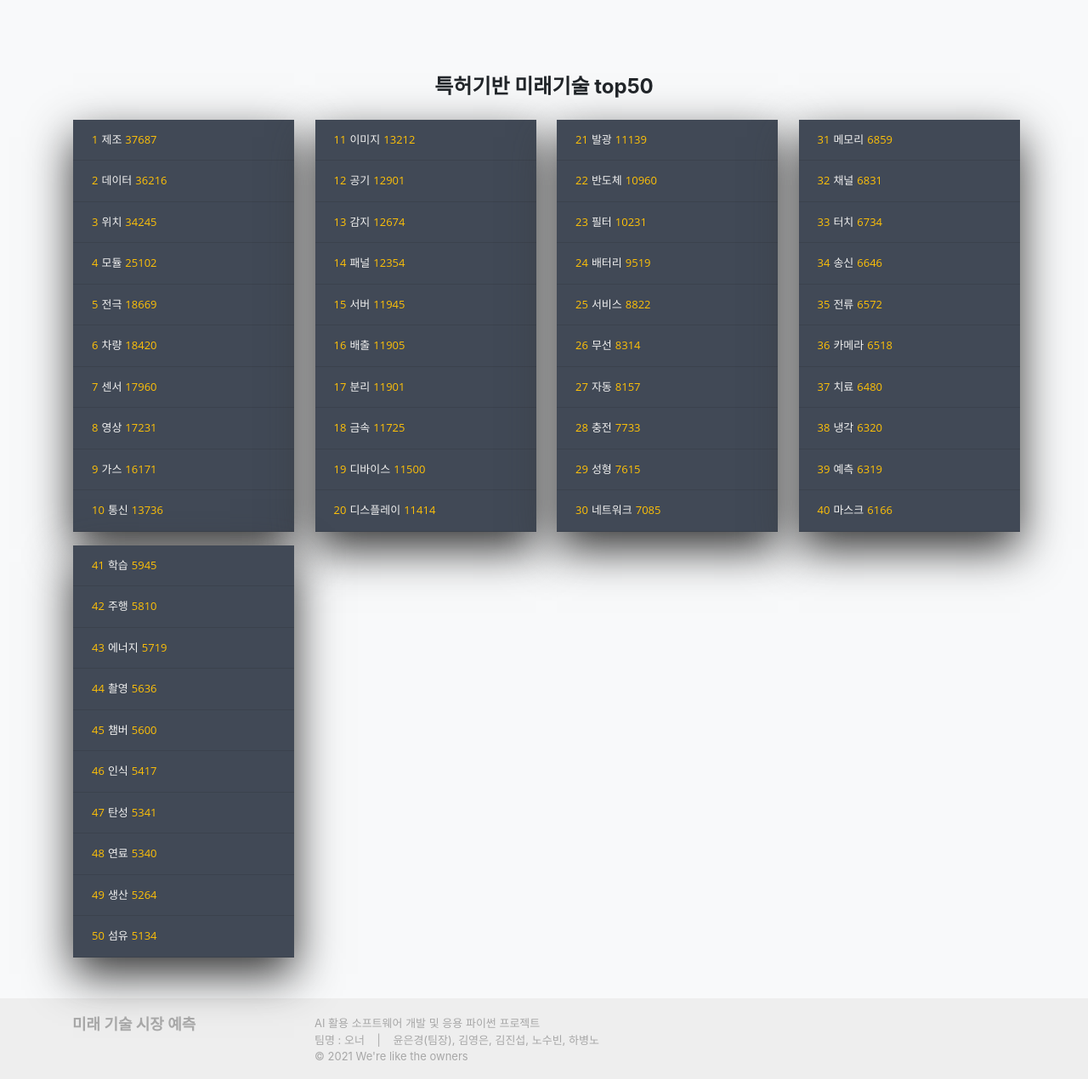
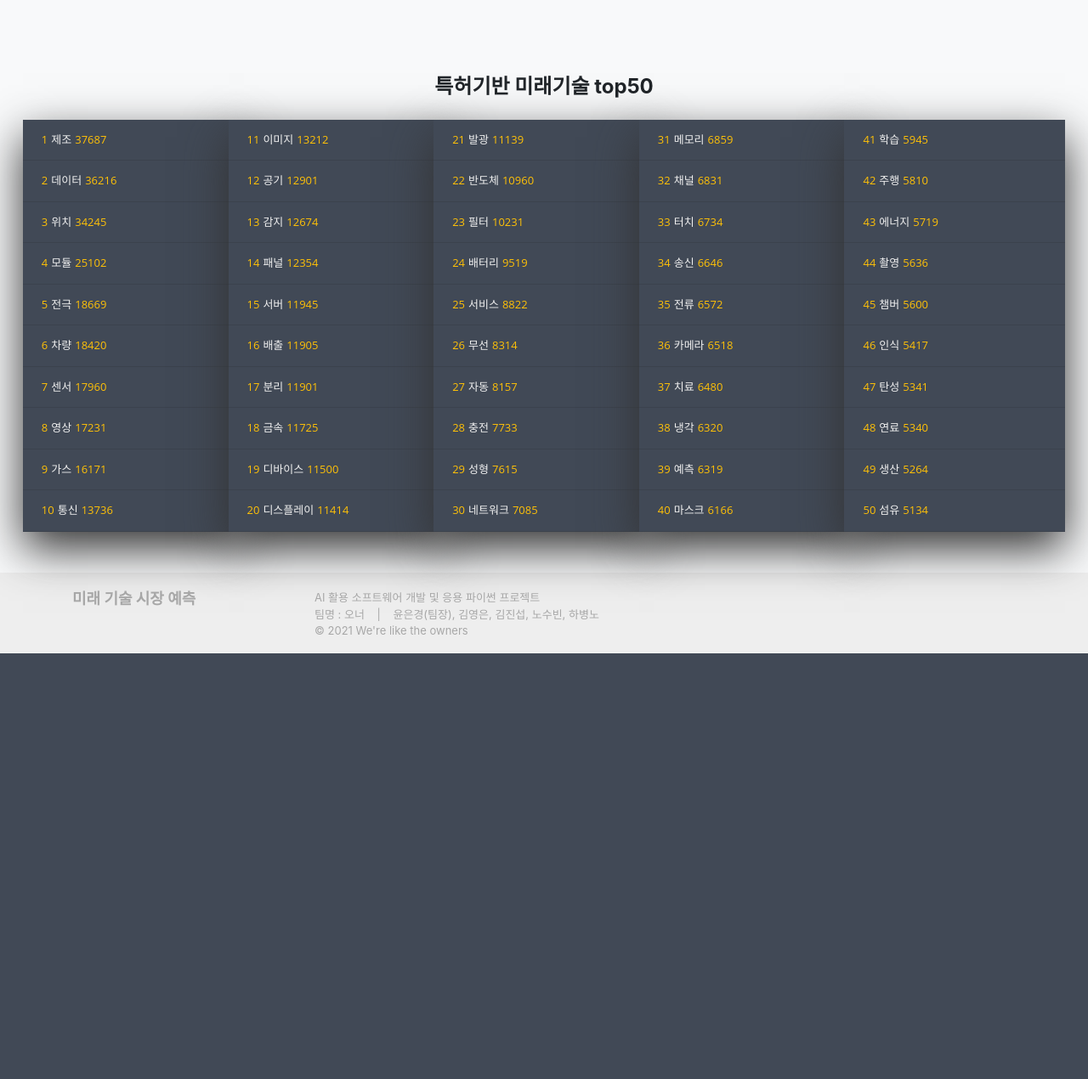
Before and after one commit to EKYoonD/StockHelper, a Django app: page /StockWeb/patentKeyword in a window 1280 px wide; the page is wider, and only the part inside the window is pictured. Shown: the part 45-1315 px from the top of that part at 85% size. After the commit the page ends 814 px from the top of that part, so only its background shows below. Run offline with Django 3.2, Linux system fonts and the light colour scheme; some libraries are stand-ins or nearby versions.

Commit message:
특허 키워드 view 정렬
patentKeyword.html Bootstrap 수정

```diff
--- a/StockWeb/templates/patentKeyword.html
+++ b/StockWeb/templates/patentKeyword.html
@@ -27,10 +27,11 @@
     </header>
 
     <!-- 본문 -->
-    <section class="container d-flex flex-column justify-content-center align-items-cente px-3">
+    <section class="container d-flex flex-column justify-content-center align-items-center px-3">
         <h4 class="font-weight-bold text-center mt-4 mb-4">특허기반 미래기술 top50</h4>
-        <div class="row">
-            <article class="col-3">
+        <div class="row" style="transform: translateX(-1.5em);">
+            <div class="d-flex justify-content-center">
+                <article class="col-2">
                     <div class="jquery-accordion-menu">
                         <ul id="patent_kw_top10">
                             <li><a href="/StockWeb/patent">
@@ -61,7 +62,7 @@
                         </ul>
                     </div>
                 </article>
-            <article class="col-3">
+                <article class="col-2">
                     <div class="jquery-accordion-menu">
                         <ul id="patent_kw_top20">
                             <li><a href="/StockWeb/patent">
@@ -92,7 +93,7 @@
                         </ul>
                     </div>
                 </article>
-            <article class="col-3">
+                <article class="col-2">
                     <div class="jquery-accordion-menu">
                         <ul id="patent_kw_top30">
                             <li><a href="/StockWeb/patent">
@@ -123,7 +124,7 @@
                         </ul>
                     </div>
                 </article>
-            <article class="col-3">
+                <article class="col-2">
                     <div class="jquery-accordion-menu">
                         <ul id="patent_kw_top40">
                             <li><a href="/StockWeb/patent">
@@ -154,7 +155,7 @@
                         </ul>
                     </div>
                 </article>
-            <article class="col-3 mt-3">
+                <article class="col-2">
                     <div class="jquery-accordion-menu">
                         <ul id="patent_kw_top50">
                             <li><a href="/StockWeb/patent">
@@ -186,6 +187,7 @@
                     </div>
                 </article>
             </div>
+        </div>
     </section>
 
     <!-- 푸터 -->
```
Lines whose indentation alone changed are shown as unchanged.
